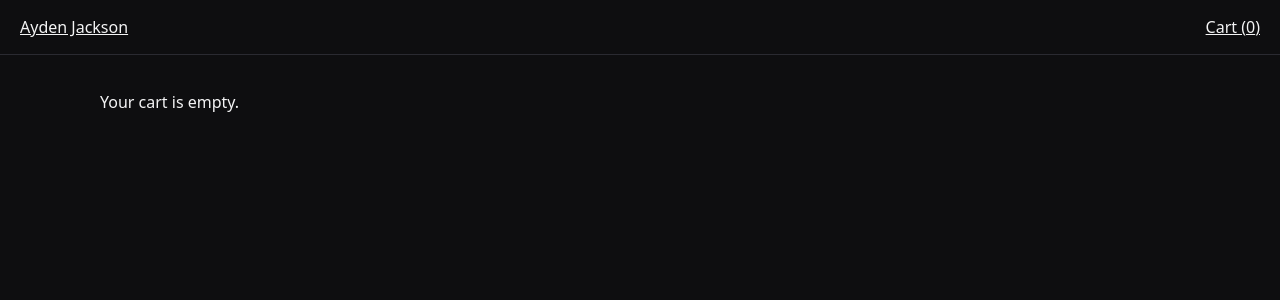
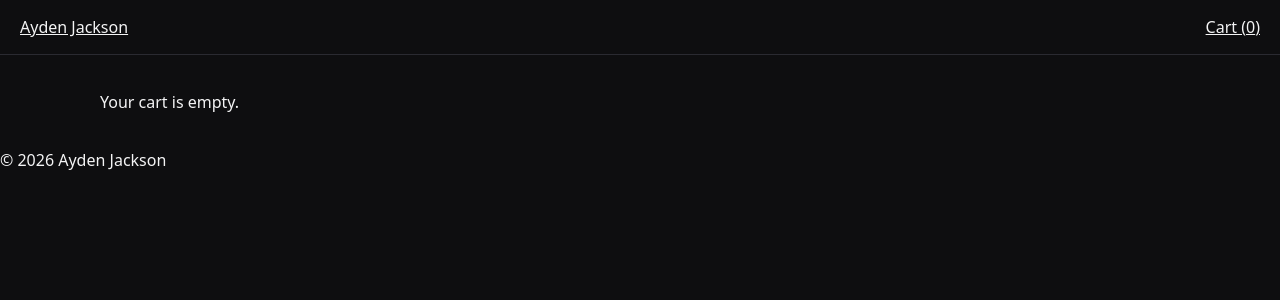
Before and after one commit to AydenJacksonMusic/Merch-Site, a Next.js app: page /cart in a window 1280 px wide. Shown: the top 300 px of the page. Built offline with nearby package versions, Linux system fonts and the light colour scheme.

Commit message:
Update layout.js

```diff
--- a/app/layout.js
+++ b/app/layout.js
@@ -15,6 +15,7 @@ export default function RootLayout({ children }) {
             <CartLink />
           </header>
           {children}
+  <footer>&copy; 2026 Ayden Jackson</footer>
         </CartProvider>
       </body>
     </html>
```
